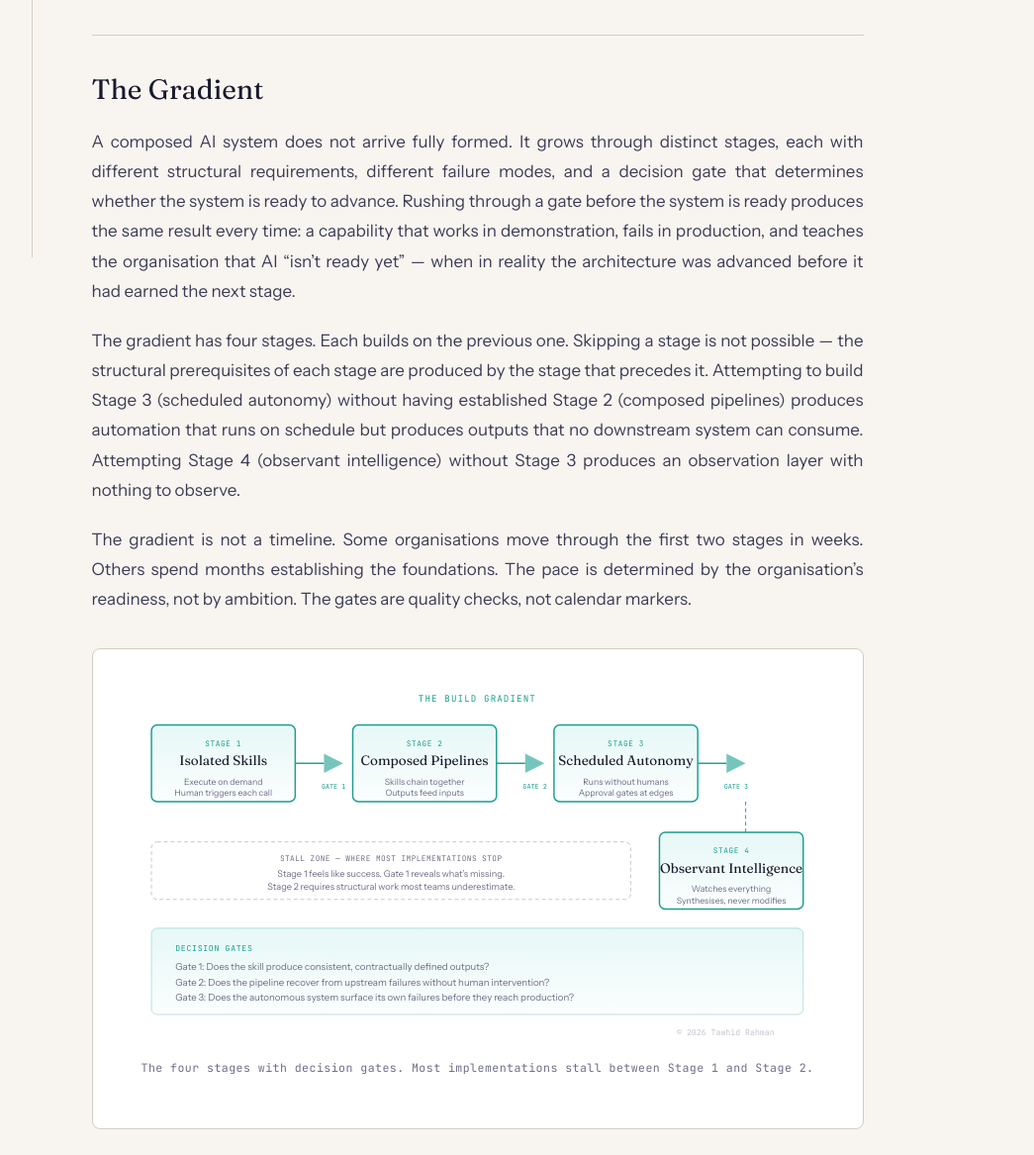
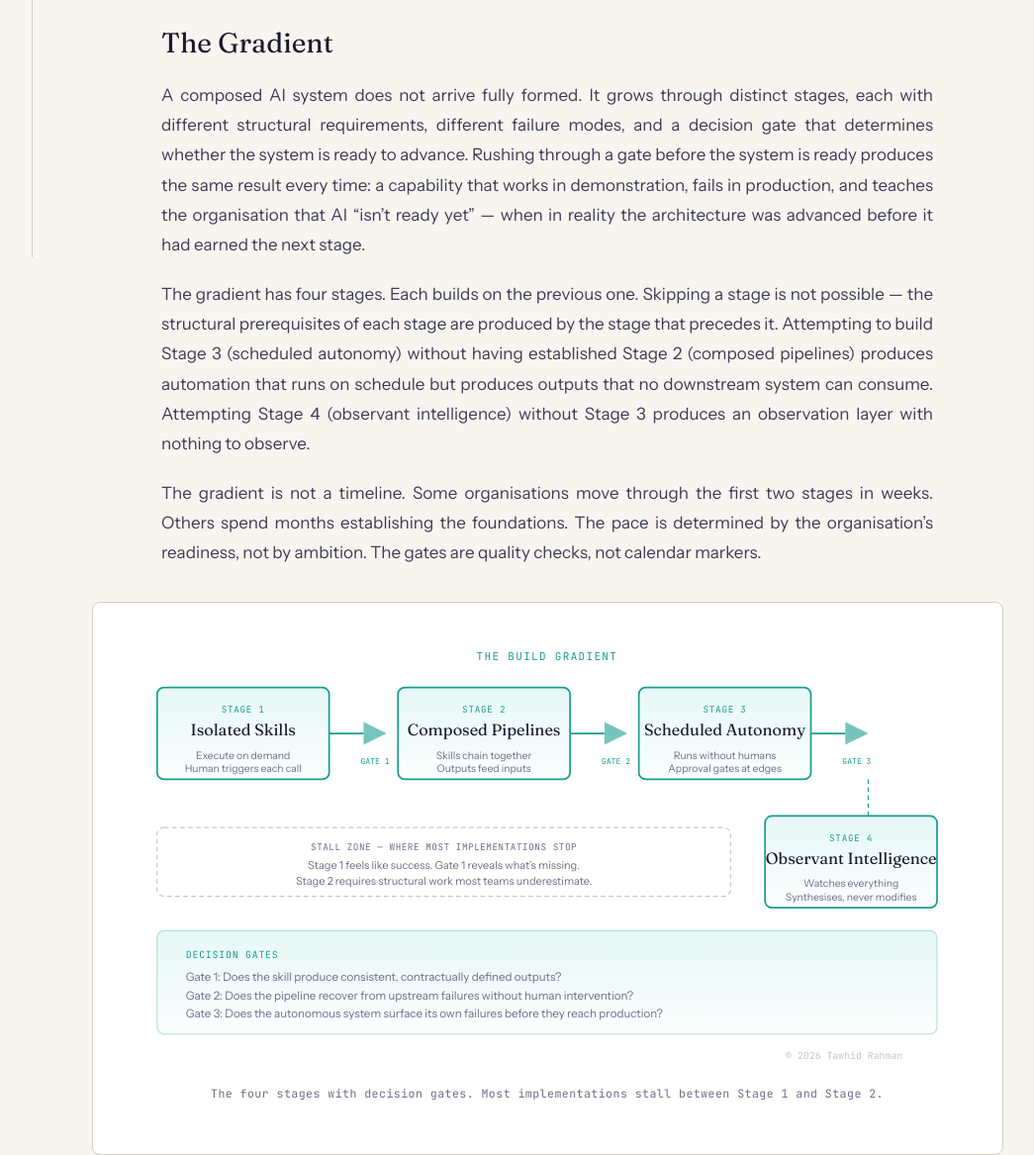
Before and after one commit to rahman-tawhid/rahman-tawhid.github.io, a plain HTML site: page work/ai-agent-build-gradient.html in a window 1280 px wide. Shown: the part 540-1707 px from the top of the page at 99% size, without its empty margins (207-1252 px from the left). Drawn offline with Linux system fonts and the light colour scheme.

Commit message:
Layout: equal-height paired cards; centred reading column with wider figures on all articles; fix mobile overflow and double rule

```diff
--- a/work/ai-agent-build-gradient.html
+++ b/work/ai-agent-build-gradient.html
@@ -30,6 +30,19 @@ code{font-family:var(--mono);font-size:.86em;background:var(--bg-code);padding:.
 .site-footer{margin-left:var(--toc-w);padding:3rem 3.5rem;border-top:1px solid var(--border);font-size:.76rem;color:var(--text-tertiary);line-height:1.85}.disclaimer{margin-top:1rem;padding-top:1rem;border-top:1px solid var(--border);font-size:.7rem;font-style:italic}
 @media print{.site-header,.toc-rail,.theme-toggle,.header-controls{display:none!important}.main-content{margin-left:0!important;padding:0!important;max-width:100%}.site-footer{margin-left:0}body{font-size:11pt;background:#fff;color:#111}h1{font-size:22pt}h2{font-size:15pt;border-top:none;padding-top:0}.arch-card,.layer-item{break-inside:avoid}}
 @media(max-width:900px){.toc-rail{display:none}.main-content{margin-left:0;padding:1.5rem 1.2rem 4rem}.site-footer{margin-left:0;padding:2rem 1.2rem}.layer-grid{grid-template-columns:1fr}h1{font-size:1.9rem}.site-header{padding:.7rem 1.2rem}}
+
+/* LAYOUT v2: centre the reading column in the space right of the rail; let figures and tables run wider on large screens */
+@media(min-width:901px){
+  .page-wrapper{padding-left:var(--toc-w)}
+  .main-content{margin-left:auto;margin-right:auto;min-width:0;width:100%;max-width:1160px}
+  .main-content > *:not(.diagram-wrapper):not(.table-wrap):not(.ref-table):not(.wide){max-width:780px;margin-left:auto;margin-right:auto}
+  .main-content > .diagram-wrapper,.main-content > .table-wrap,.main-content > .ref-table,.main-content > .wide{max-width:1000px;margin-left:auto;margin-right:auto}
+  .site-footer > *{max-width:780px;margin-left:auto;margin-right:auto}
+}
+
+/* LAYOUT v2.1: no flex overflow on narrow screens; single rule between hero and first section */
+.main-content{min-width:0}
+.hero + h2{border-top:none;padding-top:0;margin-top:2.2rem}
 </style>
 </head>
 <body>
```
Also changed, not shown: index.html (+4 -2 lines), work/ai-composition-architecture.html (+13 -0 lines), work/continuum.html (+13 -0 lines), work/governed-agent-memory.html (+13 -0 lines), work/portable-ai-orchestration.html (+13 -0 lines), work/reasoning-topology.html (+13 -0 lines).
